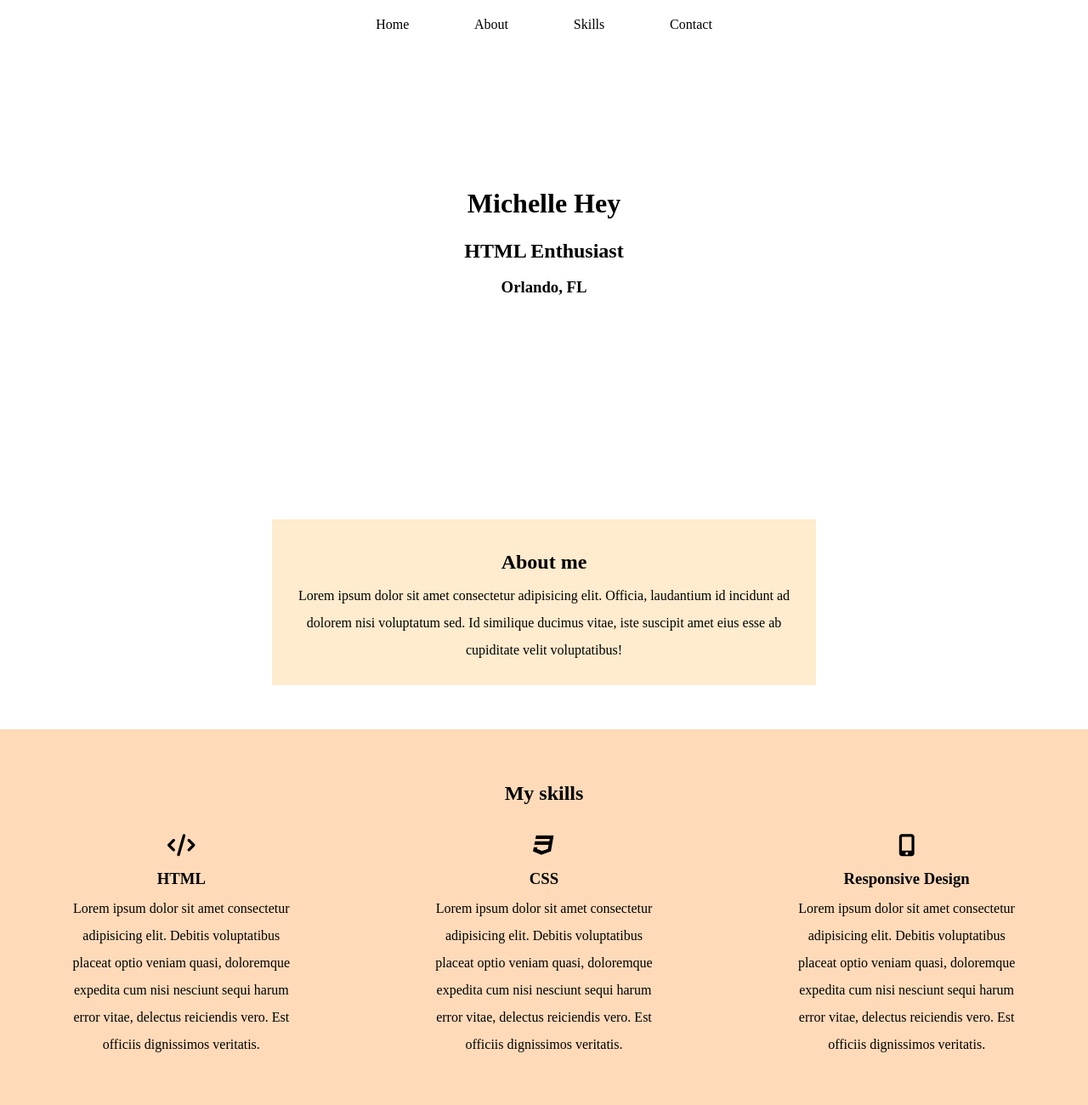
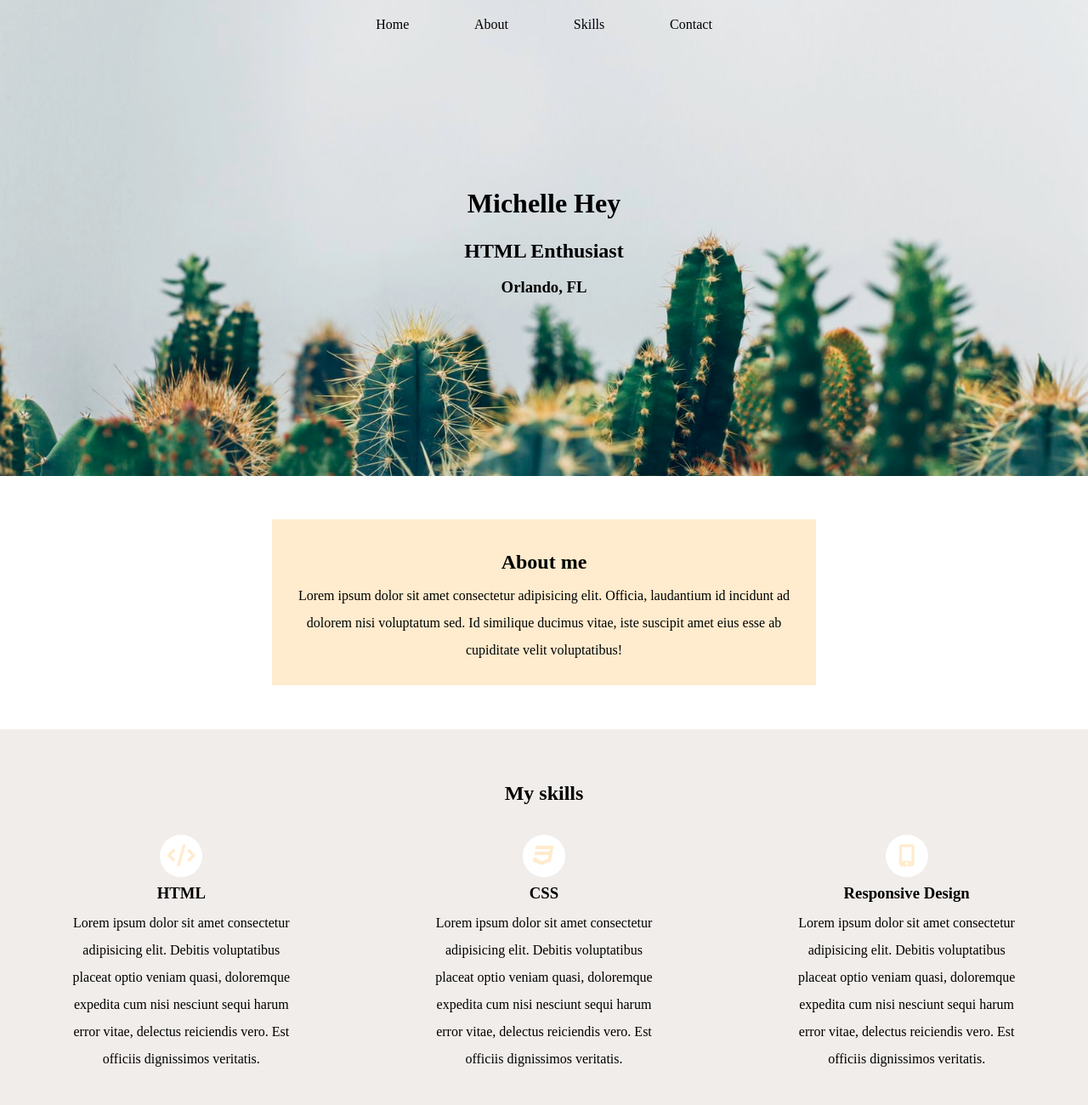
Before and after one commit to HeyMichelle/RD-GL-Practice, a plain HTML site: page index.html in a window 1280 px wide. Shown: the top 1300 px of the page at 85% size. Drawn offline with Linux system fonts and the light colour scheme.

Commit message:
Made changes to icons in the skill section and tried different background colors.

```diff
--- a/index.css
+++ b/index.css
@@ -19,13 +19,19 @@ section {
 
 i {
     font-size: 26px;
+    color: #ffebcd;
+    background-color: white;
+    padding-top: 12px;
+    height: 50px;
+    width: 50px;
+    border-radius: 25px;
 }
 
 /*  HEADER */
 
 header {
     /* background issue may be because of my url option, check later */
-    background-image: url('../images/cactus-header-home.jpg');
+    background-image: url('cactus-header-home.jpg');
     background-repeat: no-repeat;
     background-position: center;
     background-size: cover;
@@ -75,7 +81,7 @@ nav a {
 /* SKILLS */
 
 #skills {
-    background-color: #ffdab9;
+    background-color: hsl(26, 19%, 93%);
 }
 
 #skills h2 {
--- a/index.html
+++ b/index.html
@@ -6,7 +6,7 @@
         <meta http-equiv="X-UA-Compatible" content="ie=edge">
         <title>Michelle's Portfolio</title>
         <script src="https://kit.fontawesome.com/6f5d45278c.js" crossorigin="anonymous"></script>
-        <link rel="stylesheet" href="index.css">
+        <link rel="stylesheet" href="index.css" />
     </head>
 
     <!-- the alactual elements that render on the page -->
```
